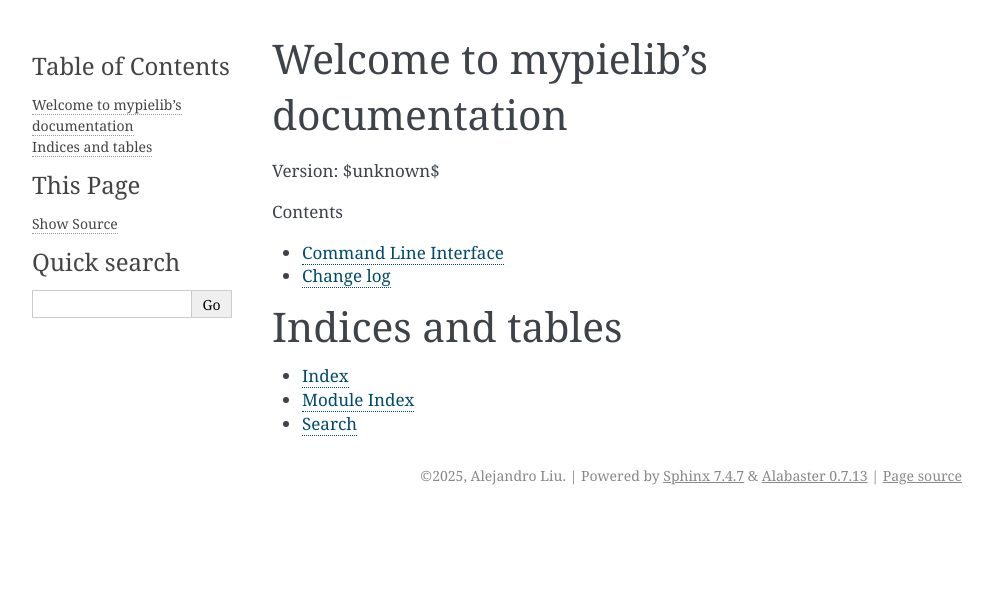
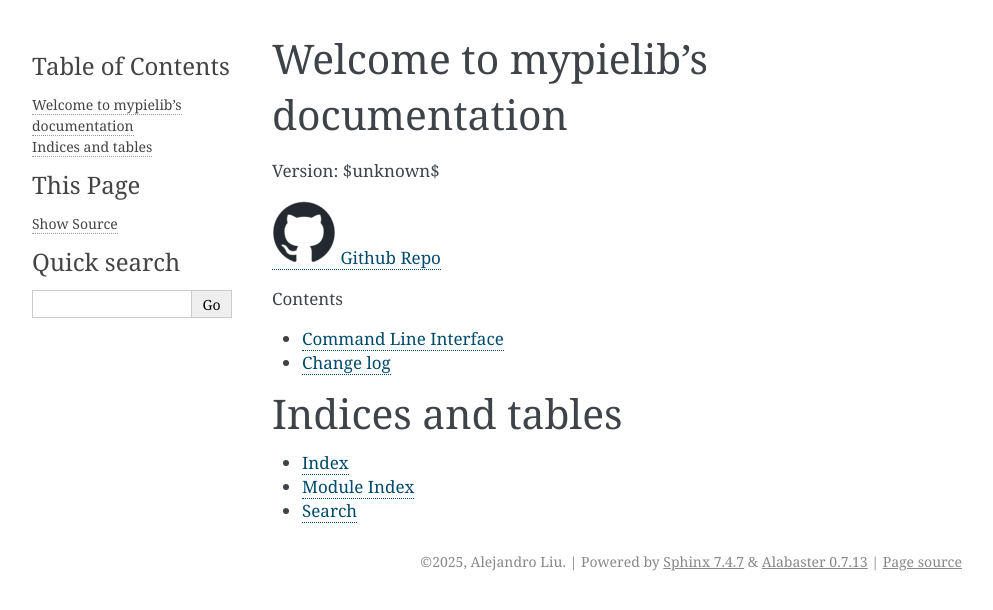
Before and after one commit to TortugaLabs/mypielib, a Sphinx documentation site: the page built from docs/index.md, in a window 1280 px wide. Shown: the top 610 px of the page, without its empty margins (148-1141 px from the left). Built offline with Sphinx 7.4.7, drawn with Linux system fonts in a browser that asks for light colours; pages that are not in the unit, such as notebooks, are missing from menus.

Commit message:
Added logo

````diff
--- a/docs/index.md
+++ b/docs/index.md
@@ -1,6 +1,8 @@
 # Welcome to {{project}}'s documentation
 
 Version: {{version}}
+
+[![gh](_static/gh-logo.png) Github Repo](https://github.com/TortugaLabs/mypielib)
 
 ```{toctree}
 :maxdepth: 2
````
Also changed, not shown: docs/_static/gh-logo.png (added).
